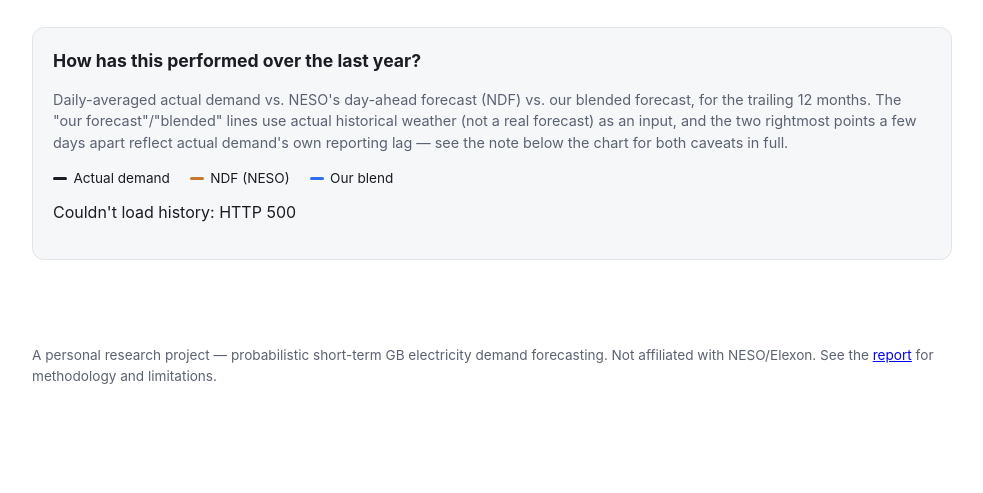
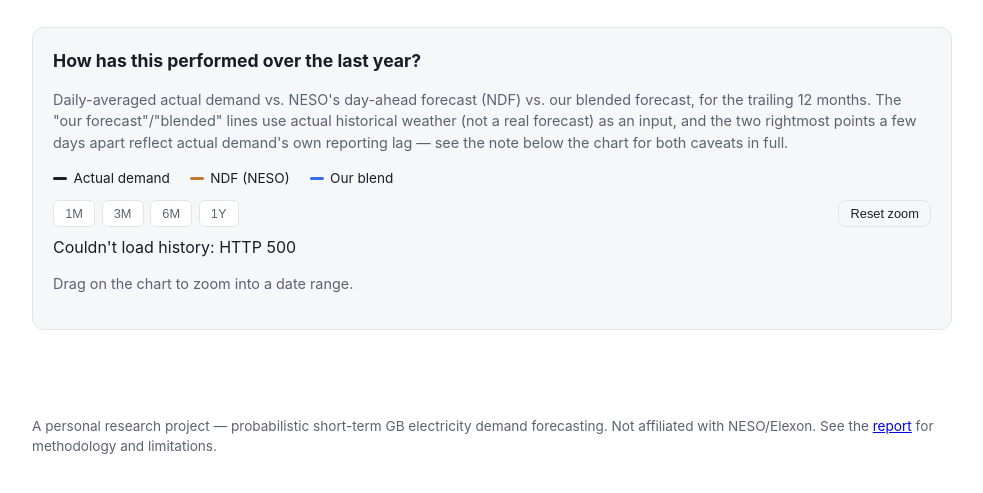
Before and after one commit to sid-lpcd/energy_demand_forecast, a FastAPI app: page /predictions in a window 1280 px wide. Shown: the part 269-762 px from the top of the page, without its empty margins (148-1131 px from the left). Run offline with FastAPI, Linux system fonts and the light colour scheme; data that the repository does not hold is empty; parts of the project's set-up code (start-up, migrations or seed data) failed here and were passed over.

Commit message:
Add zoom controls to the history comparison chart
Preset range buttons (1M/3M/6M/1Y) plus click-and-drag zoom directly on
the chart, with a reset-zoom control -- the full year was too dense to
see day-to-day divergence between actual/NDF/blend. All client-side
(the full year is already fetched in one /api/history call), no new
dependency: same hand-rolled SVG approach, using pointer events for
mouse+touch drag support.

Co-Authored-By: Claude Sonnet 5 <noreply@anthropic.com>
Claude-Session: https://claude.ai/code/session_01BsiUCnGNyvTwCMAjtpU1MY

```diff
--- a/src/app/static/history.js
+++ b/src/app/static/history.js
@@ -6,6 +6,11 @@ const HISTORY_SERIES = [
   { key: "ndf_forecast_mw", cls: "history-line-ndf" },
   { key: "blended_forecast_mw", cls: "history-line-blended" },
 ];
+const HISTORY_MIN_ZOOM_DAYS = 3; // shortest range a drag-zoom can select
+
+let historyAllDays = [];
+let historyViewStart = 0;
+let historyViewEnd = 0; // inclusive indices into historyAllDays
 
 function svgEl(tag, attrs) {
   const el = document.createElementNS("http://www.w3.org/2000/svg", tag);
@@ -27,6 +32,54 @@ function pathFromSeries(values, xScale, yScale) {
     drawing = true;
   });
   return d.trim();
+}
+
+function attachDragZoom(svg, days, xScale, pad, innerWidth) {
+  let startIndex = null;
+  let selectionRect = null;
+
+  const indexFromClientX = (clientX) => {
+    const rect = svg.getBoundingClientRect();
+    const scale = HISTORY_CHART_WIDTH / rect.width;
+    const svgX = (clientX - rect.left) * scale;
+    const fraction = (svgX - pad.left) / innerWidth;
+    const index = Math.round(fraction * (days.length - 1));
+    return Math.min(days.length - 1, Math.max(0, index));
+  };
+
+  svg.addEventListener("pointerdown", (event) => {
+    startIndex = indexFromClientX(event.clientX);
+    selectionRect = svgEl("rect", {
+      x: xScale(startIndex).toFixed(1), y: pad.top,
+      width: 0, height: HISTORY_CHART_HEIGHT - pad.top - pad.bottom,
+      class: "history-selection",
+    });
+    svg.appendChild(selectionRect);
+    svg.setPointerCapture(event.pointerId);
+  });
+
+  svg.addEventListener("pointermove", (event) => {
+    if (startIndex === null) return;
+    const currentIndex = indexFromClientX(event.clientX);
+    const x1 = xScale(Math.min(startIndex, currentIndex));
+    const x2 = xScale(Math.max(startIndex, currentIndex));
+    selectionRect.setAttribute("x", x1.toFixed(1));
+    selectionRect.setAttribute("width", Math.max(0, x2 - x1).toFixed(1));
+  });
+
+  const finishDrag = (event) => {
+    if (startIndex === null) return;
+    const endIndex = indexFromClientX(event.clientX);
+    const lo = Math.min(startIndex, endIndex);
+    const hi = Math.max(startIndex, endIndex);
+    startIndex = null;
+    selectionRect?.remove();
+    if (hi - lo >= HISTORY_MIN_ZOOM_DAYS) {
+      setHistoryView(historyViewStart + lo, historyViewStart + hi);
+    }
+  };
+  svg.addEventListener("pointerup", finishDrag);
+  svg.addEventListener("pointercancel", finishDrag);
 }
 
 function renderHistoryChart(days) {
@@ -59,7 +112,7 @@ function renderHistoryChart(days) {
     viewBox: `0 0 ${width} ${height}`,
     class: "history-chart-svg",
     role: "img",
-    "aria-label": "Actual demand vs NDF vs our blended forecast, trailing 12 months",
+    "aria-label": "Actual demand vs NDF vs our blended forecast",
   });
 
   const ticks = 4;
@@ -95,8 +148,41 @@ function renderHistoryChart(days) {
     if (d) svg.appendChild(svgEl("path", { d, class: `history-line ${series.cls}`, fill: "none" }));
   }
 
+  attachDragZoom(svg, days, xScale, pad, innerWidth);
   container.appendChild(svg);
 }
+
+function updateRangeButtons() {
+  const fullRange = historyViewStart === 0 && historyViewEnd === historyAllDays.length - 1;
+  const viewLength = historyViewEnd - historyViewStart + 1;
+  document.querySelectorAll(".history-range-btn").forEach((button) => {
+    const isAll = button.dataset.days === "all";
+    const matches = isAll ? fullRange : !fullRange && Number(button.dataset.days) === viewLength;
+    button.classList.toggle("active", matches);
+  });
+  document.getElementById("history-reset-zoom").hidden = fullRange;
+}
+
+function setHistoryView(start, end) {
+  historyViewStart = Math.max(0, start);
+  historyViewEnd = Math.min(historyAllDays.length - 1, end);
+  renderHistoryChart(historyAllDays.slice(historyViewStart, historyViewEnd + 1));
+  updateRangeButtons();
+}
+
+function applyPresetRange(daysArg) {
+  if (daysArg === "all") {
+    setHistoryView(0, historyAllDays.length - 1);
+  } else {
+    const count = Number(daysArg);
+    setHistoryView(historyAllDays.length - count, historyAllDays.length - 1);
+  }
+}
+
+document.querySelectorAll(".history-range-btn").forEach((button) => {
+  button.addEventListener("click", () => applyPresetRange(button.dataset.days));
+});
+document.getElementById("history-reset-zoom").addEventListener("click", () => applyPresetRange("all"));
 
 async function loadHistory() {
   const chart = document.getElementById("history-chart");
@@ -106,7 +192,8 @@ async function loadHistory() {
     if (!response.ok) throw new Error(`HTTP ${response.status}`);
     const data = await response.json();
 
-    renderHistoryChart(data.days);
+    historyAllDays = data.days;
+    setHistoryView(0, historyAllDays.length - 1);
     note.textContent = data.days.length
       ? `${data.weather_upper_bound_note} ${data.scottish_transfer_advisory}`
       : "Historical comparison not available in this deployment.";
--- a/src/app/static/style.css
+++ b/src/app/static/style.css
@@ -236,8 +236,37 @@ main {
 .history-swatch-ndf { background: var(--line-ndf); }
 .history-swatch-blended { background: var(--accent); }
 
+.history-controls {
+  display: flex;
+  align-items: center;
+  justify-content: space-between;
+  flex-wrap: wrap;
+  gap: 0.5rem;
+  margin-bottom: 0.5rem;
+}
+
+.history-range-buttons { display: flex; gap: 0.4rem; }
+
+.history-range-btn {
+  padding: 0.3rem 0.7rem;
+  border-radius: 6px;
+  border: 1px solid var(--border);
+  background: var(--bg);
+  color: var(--text-muted);
+  font-size: 0.8rem;
+  cursor: pointer;
+}
+
+.history-range-btn.active {
+  background: var(--accent);
+  border-color: var(--accent);
+  color: #fff;
+}
+
+#history-reset-zoom { padding: 0.3rem 0.7rem; font-size: 0.8rem; }
+
 .history-chart { width: 100%; }
-.history-chart-svg { width: 100%; height: auto; display: block; }
+.history-chart-svg { width: 100%; height: auto; display: block; touch-action: none; cursor: crosshair; }
 
 .history-gridline { stroke: var(--border); stroke-width: 1; }
 .history-axis-label { fill: var(--text-muted); font-size: 10px; }
@@ -246,6 +275,8 @@ main {
 .history-line-actual { stroke: var(--line-actual); }
 .history-line-ndf { stroke: var(--line-ndf); }
 .history-line-blended { stroke: var(--accent); }
+
+.history-selection { fill: var(--accent); opacity: 0.15; stroke: var(--accent); stroke-width: 1; }
 
 .report .report-toc { margin-bottom: 1.5rem; }
 .report .report-toc a { margin-right: 1rem; }
--- a/src/app/templates/predictions.html
+++ b/src/app/templates/predictions.html
@@ -39,7 +39,17 @@
     <span class="history-legend-item"><span class="history-swatch history-swatch-ndf"></span>NDF (NESO)</span>
     <span class="history-legend-item"><span class="history-swatch history-swatch-blended"></span>Our blend</span>
   </div>
+  <div class="history-controls">
+    <div class="history-range-buttons" role="group" aria-label="Chart time range">
+      <button type="button" class="history-range-btn" data-days="30">1M</button>
+      <button type="button" class="history-range-btn" data-days="90">3M</button>
+      <button type="button" class="history-range-btn" data-days="180">6M</button>
+      <button type="button" class="history-range-btn" data-days="all">1Y</button>
+    </div>
+    <button type="button" id="history-reset-zoom" class="button" hidden>Reset zoom</button>
+  </div>
   <div id="history-chart" class="history-chart" aria-live="polite">Loading…</div>
+  <p class="fine-print">Drag on the chart to zoom into a date range.</p>
   <p class="fine-print" id="history-note"></p>
 </section>
 
```
